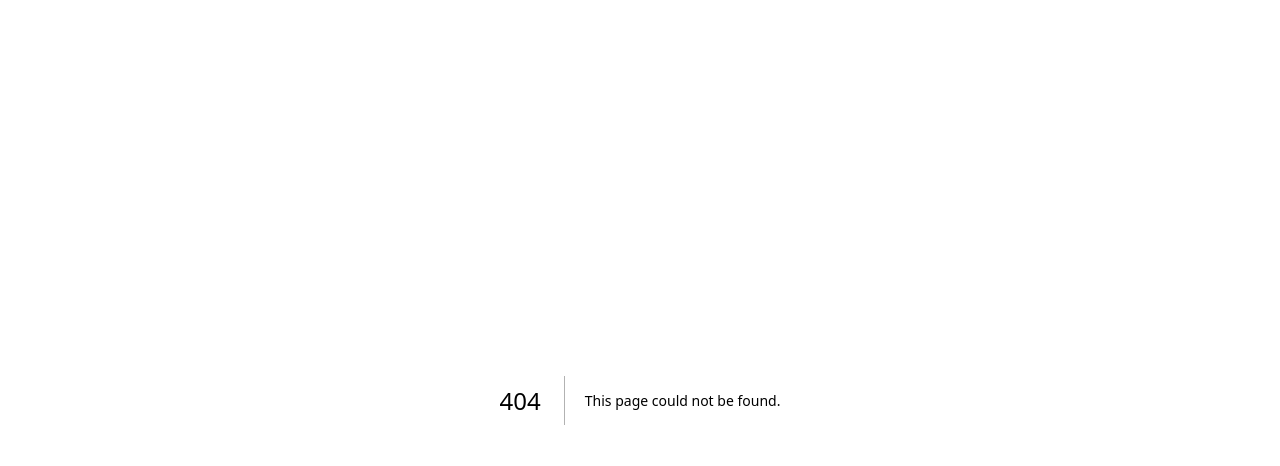
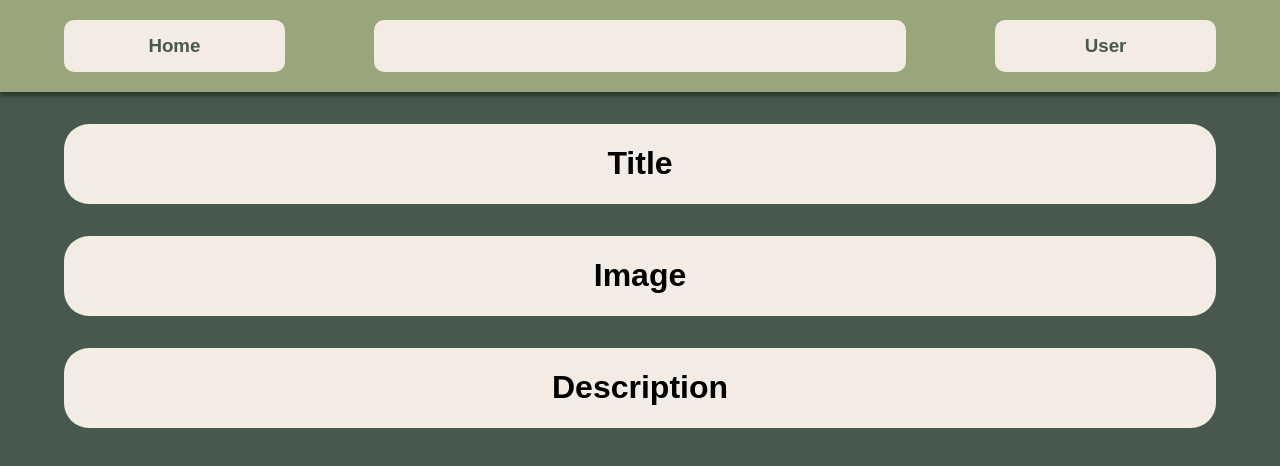
Before and after one commit to pathirny/HarvestHub, a Next.js app in the folder harvesthub/: page /TipsnTrickInfo in a window 1280 px wide. Before the commit this address had no page. Shown: the top 466 px of the page. Built offline with nearby package versions, Linux system fonts and the light colour scheme; a web font is replaced by a local one.

Commit message:
initial structure for tips info

```diff
--- /dev/null
+++ b/harvesthub/app/TipsnTrickInfo/page.tsx
@@ -0,0 +1,41 @@
+import { Center, Container, Flex } from "@chakra-ui/react";
+import Header from "@/components/Header";
+export default function TipsnTricksInfo() {
+  return (
+    <>
+      <Header />
+      <Flex
+        marginTop="2rem"
+        gap="2rem"
+        flexDirection="column"
+        justifyContent="space-around"
+        align="center"
+      >
+        <Container
+          backgroundColor="#F3EBE4"
+          borderRadius="25px"
+          width="90%"
+          textAlign="center"
+        >
+          <h1>Title</h1>
+        </Container>
+        <Container
+          backgroundColor="#F3EBE4"
+          borderRadius="25px"
+          width="90%"
+          textAlign="center"
+        >
+          <h1>Image</h1>
+        </Container>
+        <Container
+          backgroundColor="#F3EBE4"
+          borderRadius="25px"
+          width="90%"
+          textAlign="center"
+        >
+          <h1>Description</h1>
+        </Container>
+      </Flex>
+    </>
+  );
+}
```
